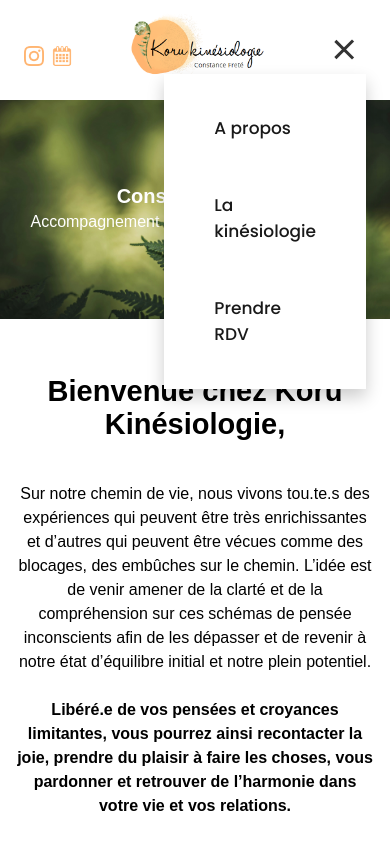
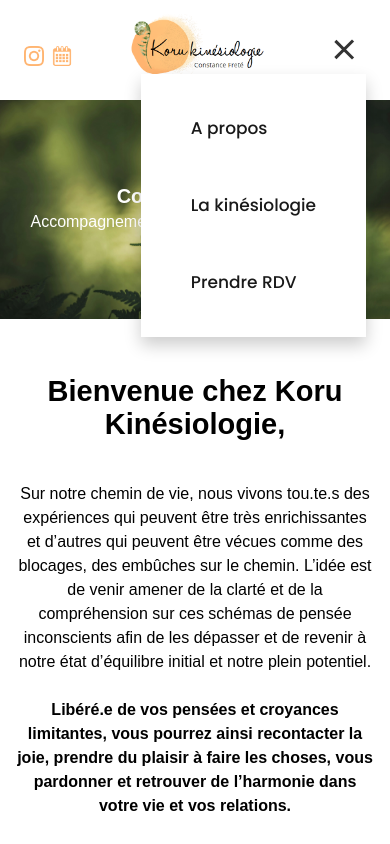
Before and after one commit to SophieRstr/site-constance, a plain HTML site: page index.html in a window 390 px wide. Both pictures are taken after a click on the element 343 px from the left and 54 px from the top of the page. Shown: the top 844 px of the page. Drawn offline with Linux system fonts and the light colour scheme; a web font is replaced by a local one.

Commit message:
Update styles.css

```diff
--- a/src/styles.css
+++ b/src/styles.css
@@ -96,7 +96,6 @@ p {
     }
   }
 
-
 /*Menu*/
 #menu-1 {
   display: flex;
@@ -172,6 +171,8 @@ p {
     align-items: flex-start;
     padding: 1em;
     box-shadow: 0px 8px 16px rgba(0, 0, 0, 0.2); /* Optional: Add shadow for better visibility */
+    max-width: 100vw; /* Ensure it doesn't exceed viewport width */
+    overflow-x: hidden; /* Prevent horizontal scrolling */
   }
 
   .menu-items.active {
@@ -194,6 +195,7 @@ p {
     width: 100%; /* Make links take full width */
     padding: 0.5em 1em;
     background-color: white; /* Ensure background is white */
+    white-space: nowrap; /* Prevent text wrapping */
   }
 
   /* Styles for the burger icon */
@@ -256,6 +258,7 @@ p {
     background-color: white; /* Ensure background is white */
   }
 }
+
 
 
 /**/
```
